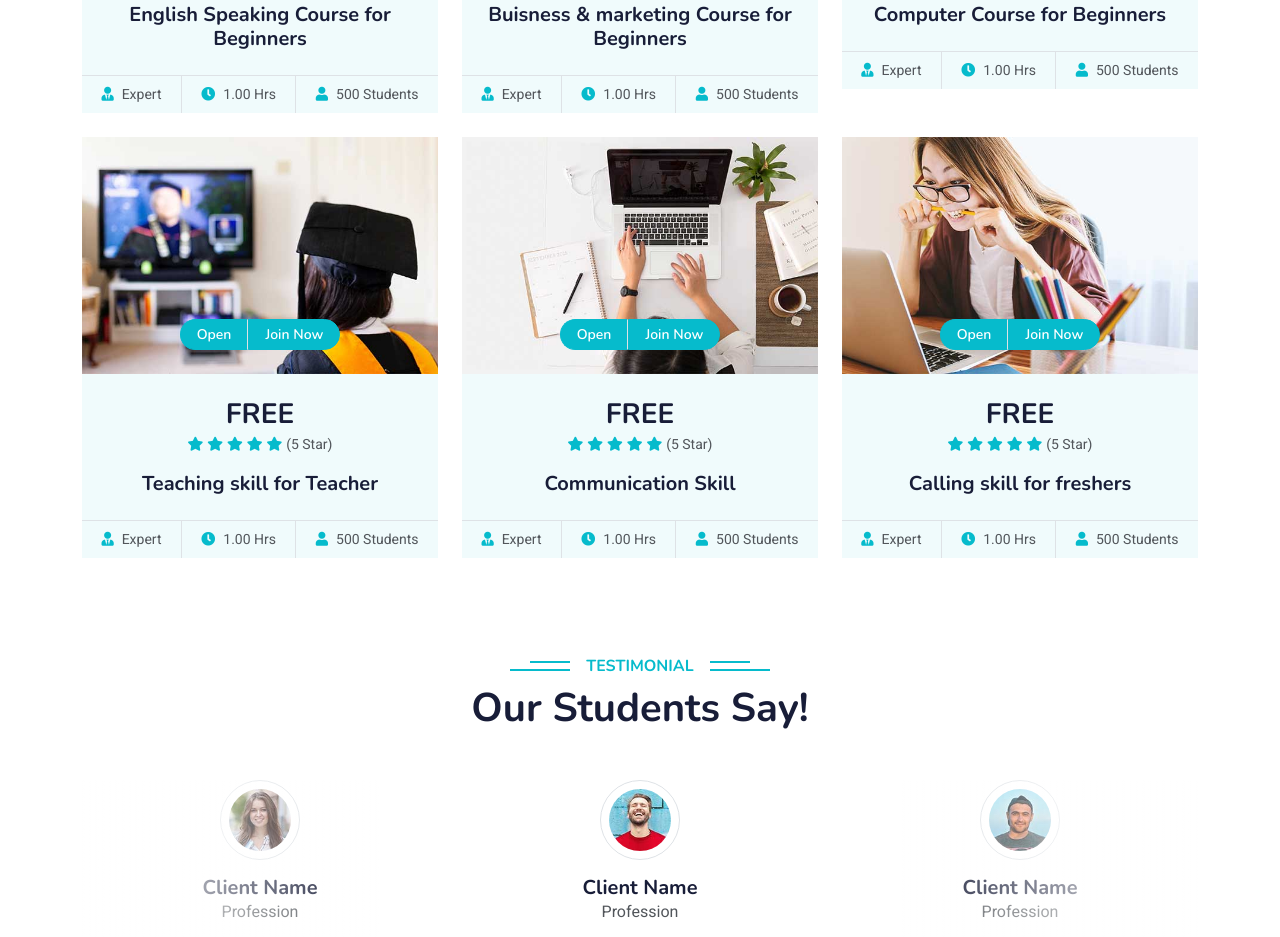
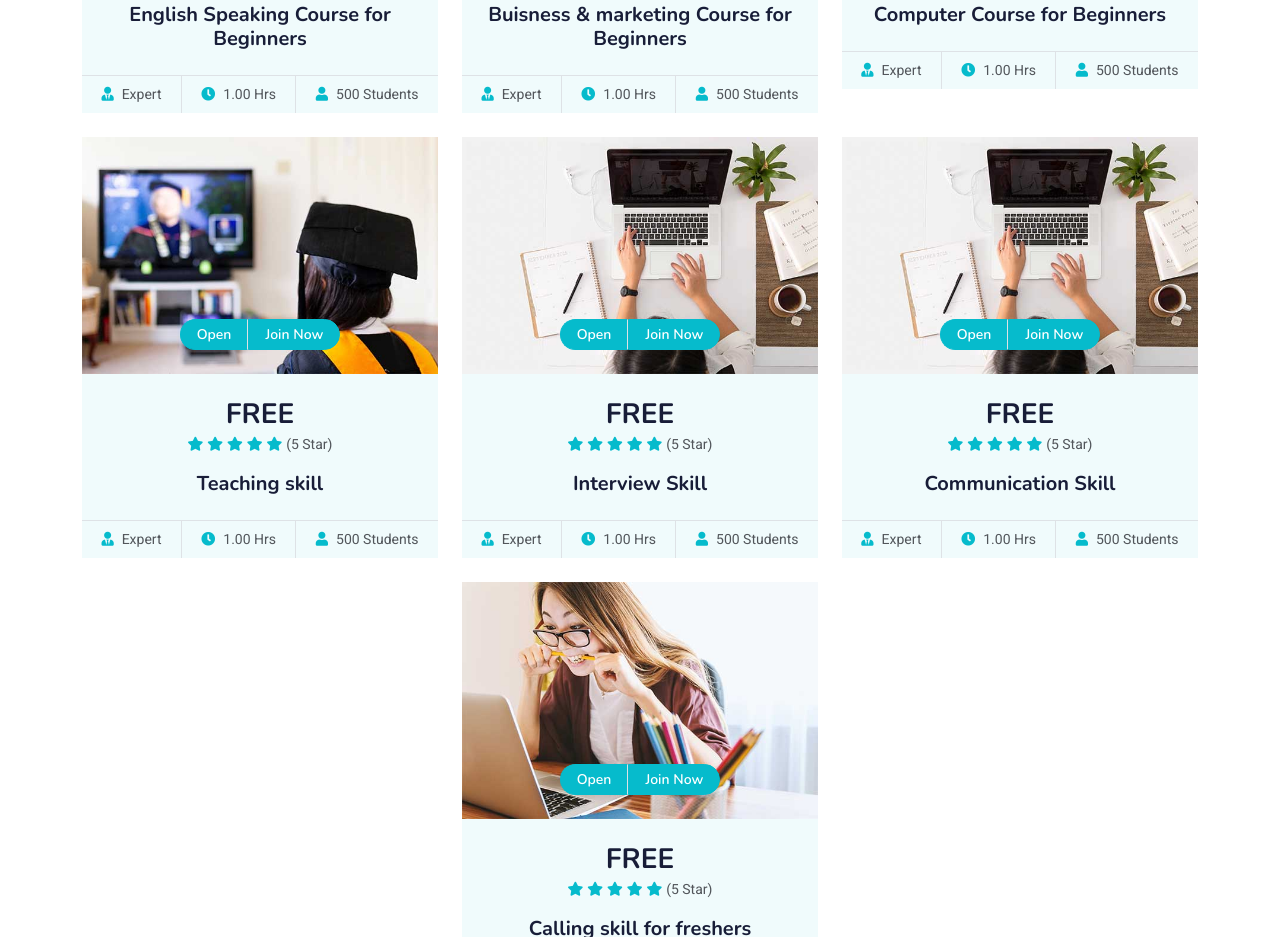
Before and after one commit to Skillshubb/webpage, a plain HTML site: page courses.html in a window 1280 px wide. Shown: the part 946-1883 px from the top of the page. Drawn offline with nearby package versions, Linux system fonts and the light colour scheme; files whose address does not match are found by name.

Commit message:
Update courses.html

```diff
--- a/courses.html
+++ b/courses.html
@@ -108,8 +108,8 @@
                         <div class="position-relative overflow-hidden">
                             <img class="img-fluid" src="img-1/course-1.jpg" alt="">
                             <div class="w-100 d-flex justify-content-center position-absolute bottom-0 start-0 mb-4">
-                                <a href="#" class="flex-shrink-0 btn btn-sm btn-primary px-3 border-end" style="border-radius: 30px 0 0 30px;">Open</a>
-                                <a href="#" class="flex-shrink-0 btn btn-sm btn-primary px-3" style="border-radius: 0 30px 30px 0;">Join Now</a>
+                                <a href="c-english.html" class="flex-shrink-0 btn btn-sm btn-primary px-3 border-end" style="border-radius: 30px 0 0 30px;">Open</a>
+                                <a target="blank" href="https://forms.gle/Di2Rk3C9YrZKNQoi6" class="flex-shrink-0 btn btn-sm btn-primary px-3" style="border-radius: 0 30px 30px 0;">Join Now</a>
                             </div>
                         </div>
                         <div class="text-center p-4 pb-0">
@@ -136,8 +136,8 @@
                         <div class="position-relative overflow-hidden">
                             <img class="img-fluid" src="img-1/course-2.jpg" alt="">
                             <div class="w-100 d-flex justify-content-center position-absolute bottom-0 start-0 mb-4">
-                                <a href="#" class="flex-shrink-0 btn btn-sm btn-primary px-3 border-end" style="border-radius: 30px 0 0 30px;">Open</a>
-                                <a href="#" class="flex-shrink-0 btn btn-sm btn-primary px-3" style="border-radius: 0 30px 30px 0;">Join Now</a>
+                                <a href="c-buisness.html" class="flex-shrink-0 btn btn-sm btn-primary px-3 border-end" style="border-radius: 30px 0 0 30px;">Open</a>
+                                <a target="blank" href="https://forms.gle/Di2Rk3C9YrZKNQoi6" class="flex-shrink-0 btn btn-sm btn-primary px-3" style="border-radius: 0 30px 30px 0;">Join Now</a>
                             </div>
                         </div>
                         <div class="text-center p-4 pb-0">
@@ -164,8 +164,8 @@
                         <div class="position-relative overflow-hidden">
                             <img class="img-fluid" src="img-1/course-3.jpg" alt="">
                             <div class="w-100 d-flex justify-content-center position-absolute bottom-0 start-0 mb-4">
-                                <a href="#" class="flex-shrink-0 btn btn-sm btn-primary px-3 border-end" style="border-radius: 30px 0 0 30px;">Open</a>
-                                <a href="#" class="flex-shrink-0 btn btn-sm btn-primary px-3" style="border-radius: 0 30px 30px 0;">Join Now</a>
+                                <a href="c-computer.html" class="flex-shrink-0 btn btn-sm btn-primary px-3 border-end" style="border-radius: 30px 0 0 30px;">Open</a>
+                                <a target="blank" href="https://forms.gle/Di2Rk3C9YrZKNQoi6" class="flex-shrink-0 btn btn-sm btn-primary px-3" style="border-radius: 0 30px 30px 0;">Join Now</a>
                             </div>
                         </div>
                         <div class="text-center p-4 pb-0">
@@ -192,8 +192,8 @@
                         <div class="position-relative overflow-hidden">
                             <img class="img-fluid" src="img-1/course-1.jpg" alt="">
                             <div class="w-100 d-flex justify-content-center position-absolute bottom-0 start-0 mb-4">
-                                <a href="#" class="flex-shrink-0 btn btn-sm btn-primary px-3 border-end" style="border-radius: 30px 0 0 30px;">Open</a>
-                                <a href="#" class="flex-shrink-0 btn btn-sm btn-primary px-3" style="border-radius: 0 30px 30px 0;">Join Now</a>
+                                <a href="c-teaching.html" class="flex-shrink-0 btn btn-sm btn-primary px-3 border-end" style="border-radius: 30px 0 0 30px;">Open</a>
+                                <a  target="blank" href="https://forms.gle/Di2Rk3C9YrZKNQoi6" class="flex-shrink-0 btn btn-sm btn-primary px-3" style="border-radius: 0 30px 30px 0;">Join Now</a>
                             </div>
                         </div>
                         <div class="text-center p-4 pb-0">
@@ -206,7 +206,7 @@
                                 <small class="fa fa-star text-primary"></small>
                                 <small>(5 Star)</small>
                             </div>
-                            <h5 class="mb-4">Teaching skill for Teacher</h5>
+                            <h5 class="mb-4">Teaching skill </h5>
                         </div>
                         <div class="d-flex border-top">
                             <small class="flex-fill text-center border-end py-2"><i class="fa fa-user-tie text-primary me-2"></i>Expert</small>
@@ -220,8 +220,36 @@
                         <div class="position-relative overflow-hidden">
                             <img class="img-fluid" src="img-1/course-2.jpg" alt="">
                             <div class="w-100 d-flex justify-content-center position-absolute bottom-0 start-0 mb-4">
-                                <a href="#" class="flex-shrink-0 btn btn-sm btn-primary px-3 border-end" style="border-radius: 30px 0 0 30px;">Open</a>
-                                <a href="#" class="flex-shrink-0 btn btn-sm btn-primary px-3" style="border-radius: 0 30px 30px 0;">Join Now</a>
+                                <a href="c-communication.html" class="flex-shrink-0 btn btn-sm btn-primary px-3 border-end" style="border-radius: 30px 0 0 30px;">Open</a>
+                                <a target="blank" href="https://forms.gle/Di2Rk3C9YrZKNQoi6" class="flex-shrink-0 btn btn-sm btn-primary px-3" style="border-radius: 0 30px 30px 0;">Join Now</a>
+                            </div>
+                        </div>
+                        <div class="text-center p-4 pb-0">
+                            <h3 class="mb-0">FREE</h3>
+                            <div class="mb-3">
+                                <small class="fa fa-star text-primary"></small>
+                                <small class="fa fa-star text-primary"></small>
+                                <small class="fa fa-star text-primary"></small>
+                                <small class="fa fa-star text-primary"></small>
+                                <small class="fa fa-star text-primary"></small>
+                                <small>(5 Star)</small>
+                            </div>
+                            <h5 class="mb-4">Interview Skill</h5>
+                        </div>
+                        <div class="d-flex border-top">
+                            <small class="flex-fill text-center border-end py-2"><i class="fa fa-user-tie text-primary me-2"></i>Expert</small>
+                            <small class="flex-fill text-center border-end py-2"><i class="fa fa-clock text-primary me-2"></i>1.00 Hrs</small>
+                            <small class="flex-fill text-center py-2"><i class="fa fa-user text-primary me-2"></i>500 Students</small>
+                        </div>
+                    </div>
+                </div>
+                <div class="col-lg-4 col-md-6 wow fadeInUp" data-wow-delay="0.3s">
+                    <div class="course-item bg-light">
+                        <div class="position-relative overflow-hidden">
+                            <img class="img-fluid" src="img-1/course-2.jpg" alt="">
+                            <div class="w-100 d-flex justify-content-center position-absolute bottom-0 start-0 mb-4">
+                                <a href="c-interview.html" class="flex-shrink-0 btn btn-sm btn-primary px-3 border-end" style="border-radius: 30px 0 0 30px;">Open</a>
+                                <a target="blank" href="https://forms.gle/Di2Rk3C9YrZKNQoi6" class="flex-shrink-0 btn btn-sm btn-primary px-3" style="border-radius: 0 30px 30px 0;">Join Now</a>
                             </div>
                         </div>
                         <div class="text-center p-4 pb-0">
@@ -248,8 +276,8 @@
                         <div class="position-relative overflow-hidden">
                             <img class="img-fluid" src="img-1/course-3.jpg" alt="">
                             <div class="w-100 d-flex justify-content-center position-absolute bottom-0 start-0 mb-4">
-                                <a href="#" class="flex-shrink-0 btn btn-sm btn-primary px-3 border-end" style="border-radius: 30px 0 0 30px;">Open</a>
-                                <a href="#" class="flex-shrink-0 btn btn-sm btn-primary px-3" style="border-radius: 0 30px 30px 0;">Join Now</a>
+                                <a href="c-calling.html" class="flex-shrink-0 btn btn-sm btn-primary px-3 border-end" style="border-radius: 30px 0 0 30px;">Open</a>
+                                <a targrt="blank" href="https://forms.gle/Di2Rk3C9YrZKNQoi6" class="flex-shrink-0 btn btn-sm btn-primary px-3" style="border-radius: 0 30px 30px 0;">Join Now</a>
                             </div>
                         </div>
                         <div class="text-center p-4 pb-0">
```
